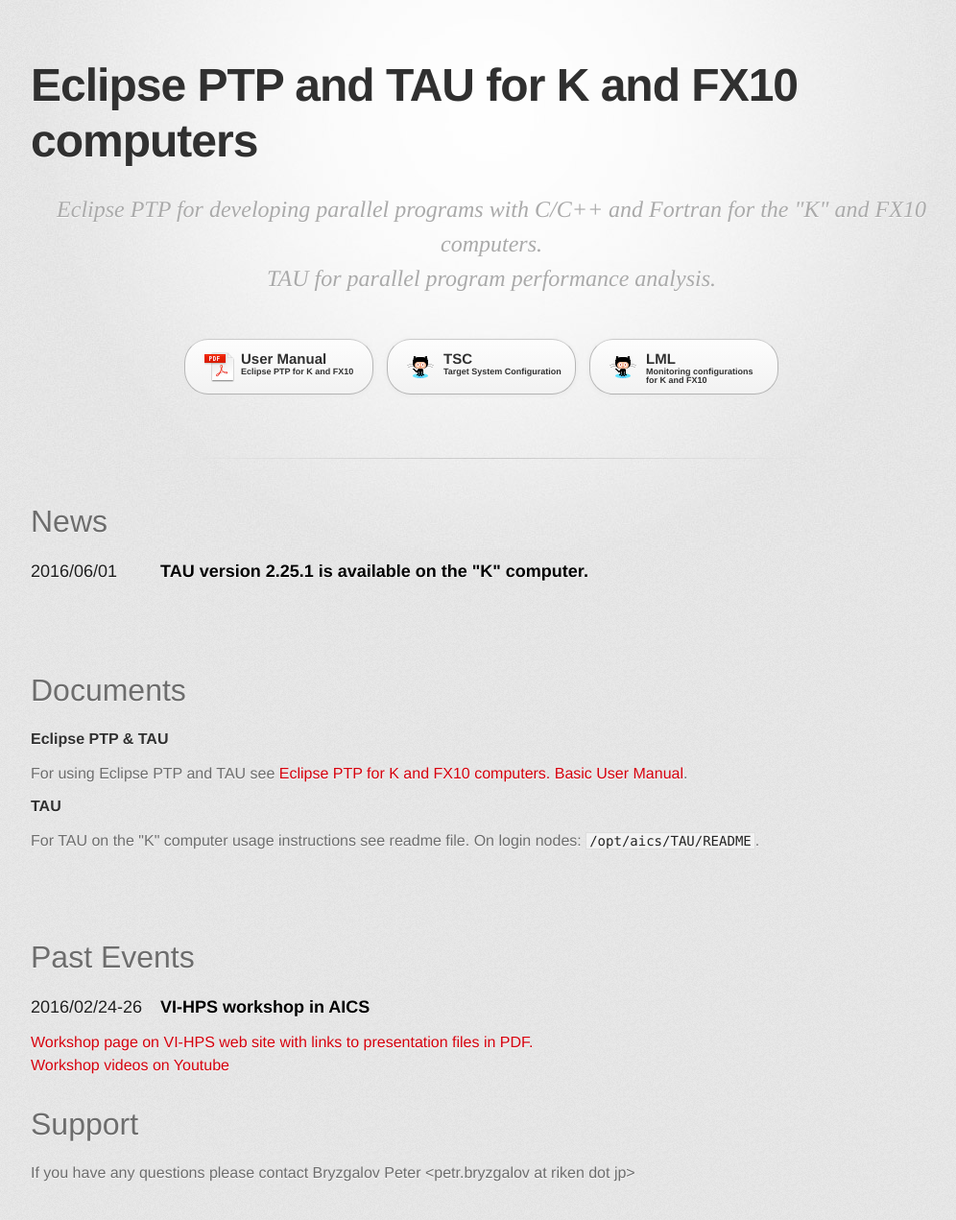
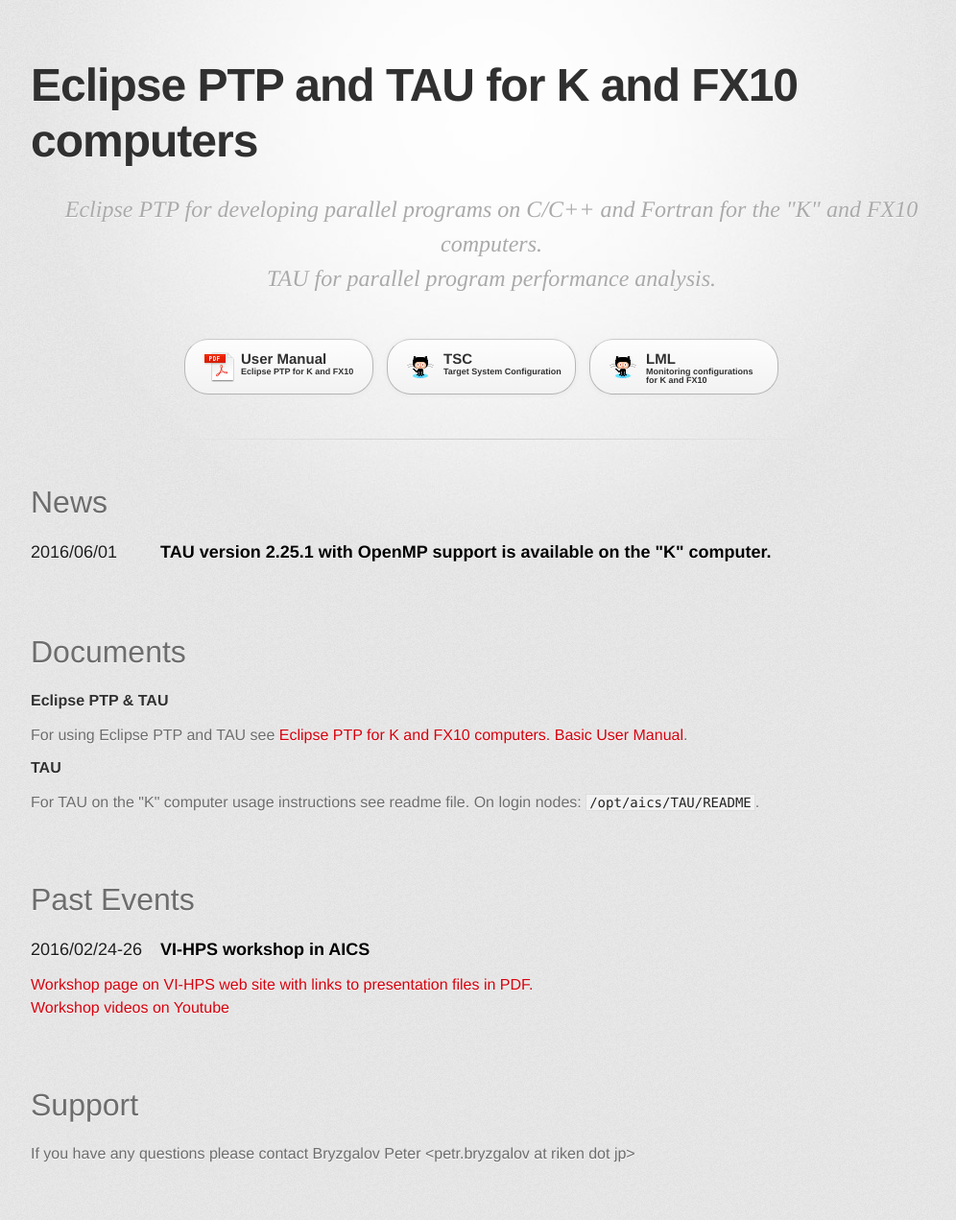
Before and after one commit to pyotr777/k_perftools, a plain HTML site: page index.html in a window 1280 px wide. Shown: the top 1271 px of the page at 96% size, without its empty margins (128-1124 px from the left). Drawn offline with Linux system fonts and the light colour scheme; a web font is replaced by a local one.

Commit message:
Mentioned OpenMP support. Adjusted blank space between paragraphs.

```diff
--- a/index.html
+++ b/index.html
@@ -21,7 +21,7 @@
           <h1>Eclipse PTP and TAU for K and FX10 computers</h1>
             <h2>
             <ul>
-                <li>Eclipse PTP for developing parallel programs with C/C++ and Fortran for the &quot;K&quot; and FX10 computers.</li>
+                <li>Eclipse PTP for developing parallel programs on C/C++ and Fortran for the &quot;K&quot; and FX10 computers.</li>
                 <li>TAU for parallel program performance analysis.</li>
             </ul>
             </h2>
@@ -43,7 +43,7 @@
 
         <h1>News</h1>
         <date>2016/06/01</date>
-        <event>TAU version 2.25.1 is available on the "K" computer.</event>
+        <event>TAU version 2.25.1 with OpenMP support is available on the "K" computer.</event>
 
         <div class="blank"></div>
 
@@ -64,18 +64,19 @@
             <br />
             <a href="https://www.youtube.com/playlist?list=PLe3_YvWzUtsSLLiYKrfvOoNxW1048bB_K" target="_blank">Workshop videos on Youtube</a>
         </p>
-
+        <div class="blank"></div>
         <h1>
         <a id="support-or-contact" class="anchor" href="#support-or-contact" aria-hidden="true"><span aria-hidden="true" class="octicon octicon-link"></span></a>Support</h1>
 
         <p>If you have any questions please contact Bryzgalov Peter &lt;petr.bryzgalov at riken dot jp&gt;</p>
         </section>
 
+        <div class="blank"></div>
+
         <footer>
         Eclipse PTP and TAU for K and FX10 computers is maintained by <a href="https://github.com/pyotr777">pyotr777</a><br>
         This page was generated by <a href="https://pages.github.com">GitHub Pages</a>. Tactile theme by <a href="https://twitter.com/jasonlong">Jason Long</a>.
         </footer>
-
         <div><script src="javascripts/analyticstracking.js"></script></div>
       </div>
     </div>
--- a/stylesheets/stylesheet.css
+++ b/stylesheets/stylesheet.css
@@ -359,7 +359,7 @@
 
 div.blank {
     display: block;
-    height: 50px;
+    height: 30px;
 
 }
 
```
